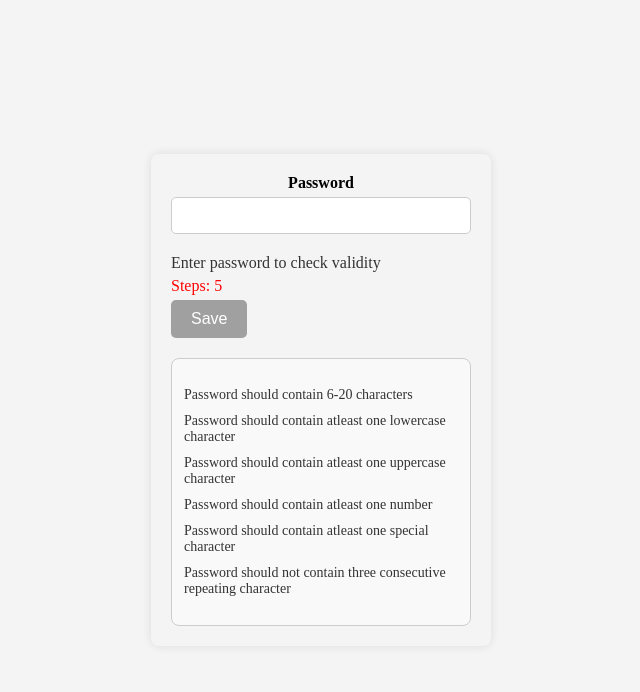
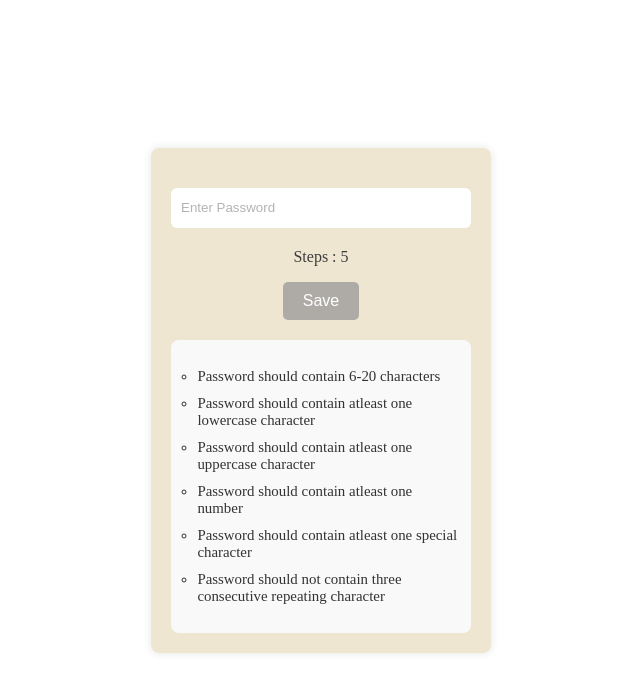
Before and after one commit to omgitsvaibhav/Assessment, a React (Create React App) app in the folder react/password-authenticator-frontend/: page / in a window 1280 px wide. Shown: the top 692 px of the page, without its empty margins (319-959 px from the left). Built offline with nearby package versions, Linux system fonts and the light colour scheme.

Commit message:
added styling

```diff
--- a/react/password-authenticator-frontend/src/components/Password.css
+++ b/react/password-authenticator-frontend/src/components/Password.css
@@ -4,9 +4,10 @@ body {
     justify-content: center;
     height: 100vh;
     margin: 0;
-    background-color: #f4f4f4;
+    background-color: #ffffff;
   }
 .password-container {
+    background-color: rgb(214, 193, 140, 0.4);
     width: 300px;
     margin: auto;
     padding: 20px;
@@ -15,47 +16,69 @@ body {
   }
 
   .password-input {
+    margin-top: 20px;
     margin-bottom: 20px;
   }
 
-  label {
+  /*label {
     display: block;
     text-align: center;
     margin-bottom: 5px;
     font-weight: bold;
-  }
+  }*/
 
   input {
+    height: 2.5rem;
     width: 100%;
     padding: 10px;
-    border: 1px solid #ccc;
-    border-radius: 5px;
+    border: none;
+    border-radius: 6px;
     box-sizing: border-box;
+    outline: none;
+  }
+  input::placeholder{
+    font-weight: 100;
+    color: rgb(179, 179, 179);
   }
 
   #Password-validator p {
-    color: #333;
-    margin: 5px 0;
+    text-align: center;
+    font-weight: bold;
+  }
+  #Password-validator .strong{
+    color: rgb(156, 187, 104);
+  }
+  #Password-validator .weak{
+    color: rgb(213, 105, 105);
   }
 
   #password-steps p {
-    color: #f00;
-    margin: 5px 0;
+    text-align: center;
+    color: rgb(60, 60, 60);
+    margin: 1rem 0;
+    font-weight: medium;
+  }
+
+  .save-password{
+    display: grid;
+    place-items: center;
   }
 
   .save-password button {
-    background-color: #4caf50;
+    background-color: rgb(225, 194, 91);
     color: white;
     padding: 10px 20px;
     border: none;
     border-radius: 5px;
     cursor: pointer;
     font-size: 16px;
+    font-weight: 100;
   }
 
   .save-password button:disabled {
-    background-color: #a0a0a0;
+    background-color: rgb(158, 157, 157, 0.8);
     cursor: not-allowed;
+    color: white;
   }
 
   @media (max-width: 600px) {
--- a/react/password-authenticator-frontend/src/components/Password.js
+++ b/react/password-authenticator-frontend/src/components/Password.js
@@ -69,24 +69,22 @@ export default function PasswordCheck() {
     <div className="password-container">
       <form onSubmit={handleSubmit}>
         <div className="password-input">
-          <label>Password</label>
           <input
             type="password"
             id="passwordinput"
             value={passwordValue}
             onChange={HandlePassword}
+            placeholder="Enter Password"
             required
           />
         </div>
         <div id="Password-validator">
-          {passwordValue.length === 0 && (
-            <p>Enter password to check validity</p>
-          )}
-          {passwordValue.length > 0 && <p>{passwordText}</p>}
+          {passwordValue.length > 0 && isValid && <p className="strong">{passwordText}</p>}
+          {passwordValue.length > 0 && !isValid && <p className="weak">{passwordText}</p>}
         </div>
         <div id="password-steps">
-          {isValid && <p>Steps: {passwordSteps}</p>}
-          {passwordSteps > 0 && !isValid && <p>Steps: {passwordSteps}</p>}
+          {isValid && <p>Steps : {passwordSteps}</p>}
+          {passwordSteps > 0 && !isValid && <p>Steps : {passwordSteps}</p>}
         </div>
         <div className="save-password">
           <button type="submit" disabled={!isValid}>
--- a/react/password-authenticator-frontend/src/components/PasswordCheckList.css
+++ b/react/password-authenticator-frontend/src/components/PasswordCheckList.css
@@ -1,18 +1,18 @@
 .ckecklist-container {
     margin-top: 20px;
-    background-color: #f9f9f9; /* Box background color */
-    border: 1px solid #ccc;
+    background-color: #f9f9f9;
     border-radius: 8px;
     padding: 12px;
   }
 
   .list-items {
-    list-style-type:none;
-    padding-left: 0;
+    list-style-type:circle;
+    padding-left: 0.9rem;
   }
 
   .list-items li {
     margin-bottom: 10px;
-    font-size: 14px;
+    font-size: 0.93rem;
     color: #333;
+    font-weight: medium;
   }
```
